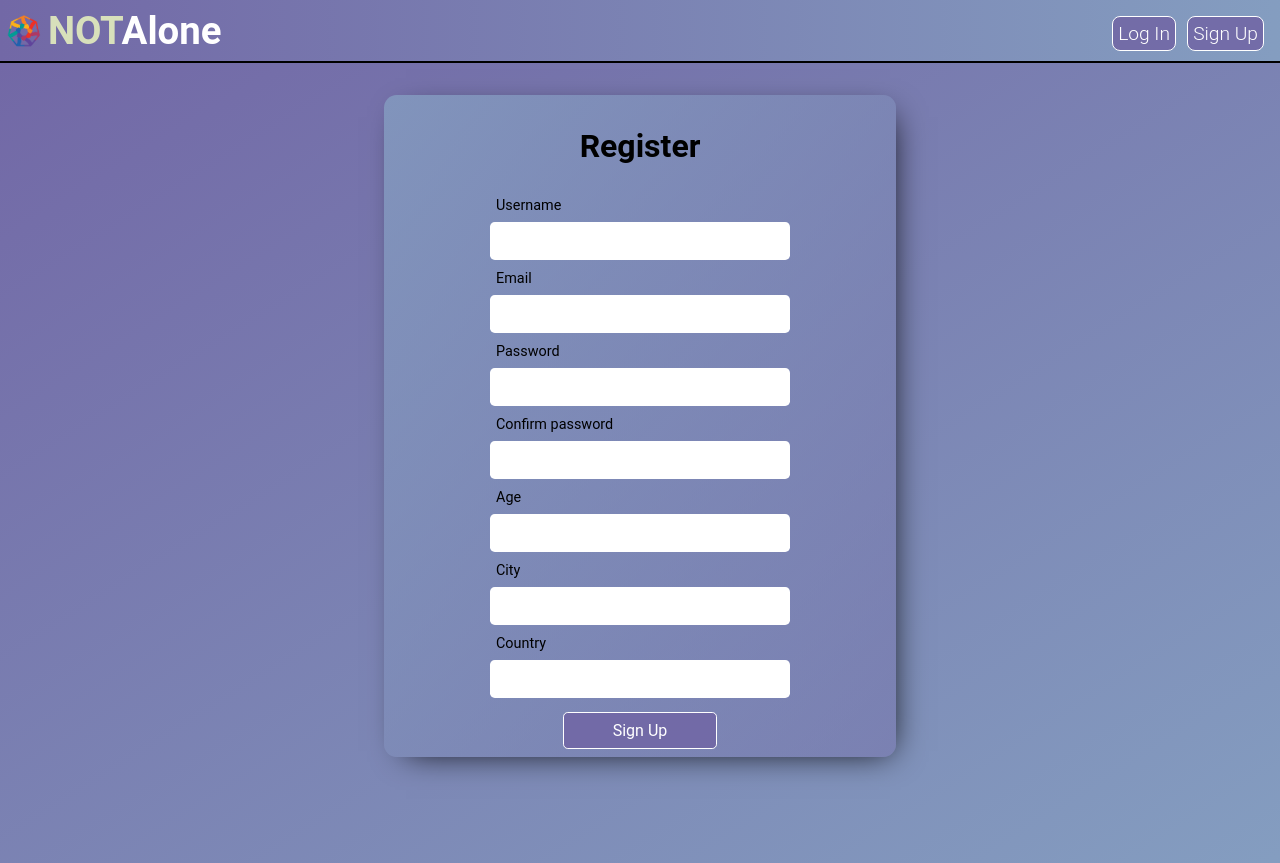
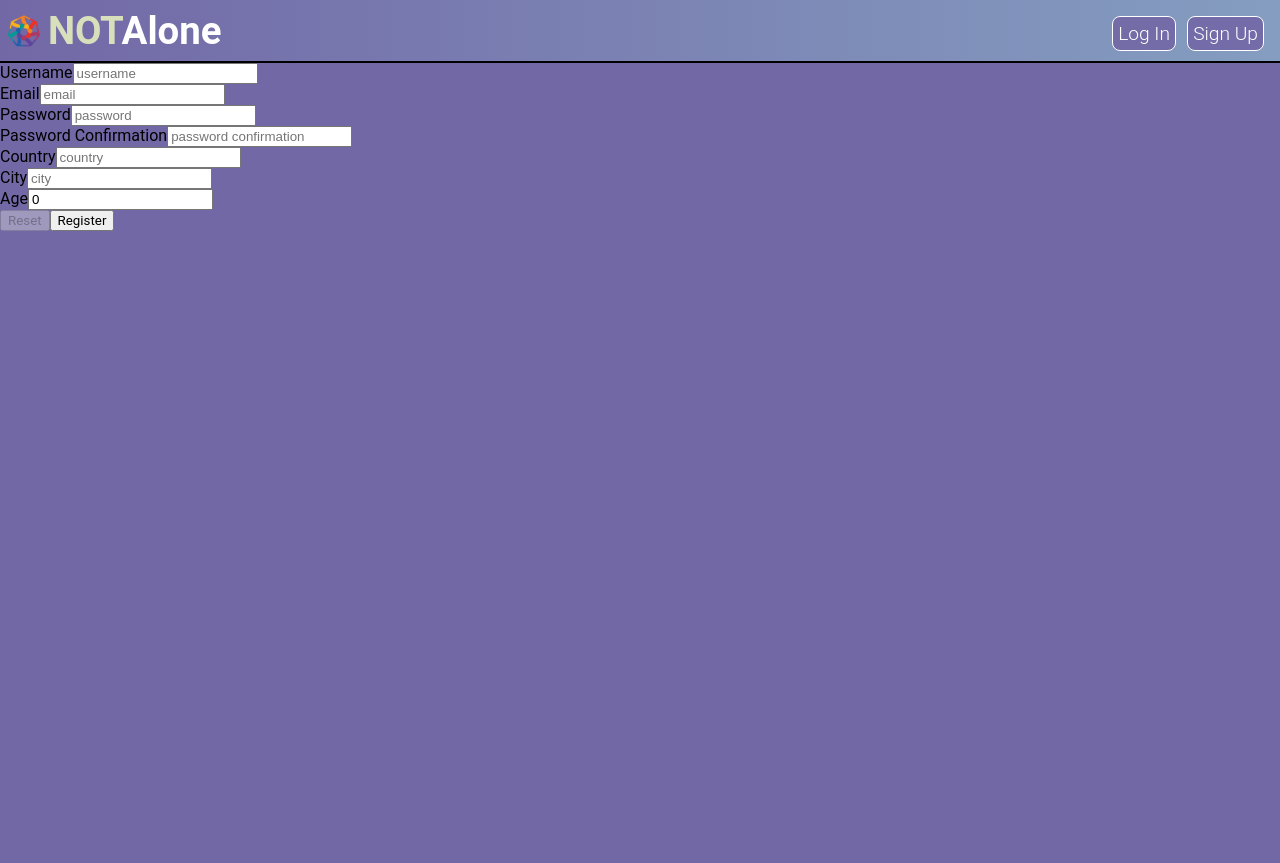
Before and after one commit to slavonicsniper/notalone-fe, a React (Create React App) app: page /register in a window 1280 px wide. After the commit the page ends 800 px from the top, so only its background shows below. Built offline with nearby package versions, Linux system fonts and the light colour scheme.

Commit message:
register page

```diff
--- a/src/components/Register/Register.jsx
+++ b/src/components/Register/Register.jsx
@@ -1,155 +1,187 @@
 import React, {useState} from 'react'
-import './Register.css';
-import { useForm } from 'react-hook-form';
-import { yupResolver } from '@hookform/resolvers/yup';
-import * as Yup from 'yup';
+import {Formik} from 'formik'
+import * as yup from 'yup';
+
 import AuthService from '../../services/AuthService';
+import {Form, Button, Alert, Stack} from 'react-bootstrap'
+
+
+const schema = yup.object().shape({
+  username: yup.string().required(),
+  email: yup.string()
+    .required()
+    .email(),
+  password: yup.string()
+    .required()
+    .min(6),
+  passwordConfirm: yup.string()
+    .required()
+    .oneOf([yup.ref('password')], 'Passwords do not match'),
+  city: yup.string().required(),
+  country: yup.string().required(),
+  age: yup.number()
+    .required()
+    .min(15)
+    .max(120),
+});
 
 function Register() {
 
-  const [loading, setLoading] = useState(false);
-  const [message, setMessage] = useState("");
-  const [color, setColor] = useState("");
-  const [details, setDetails] = useState({username: '', email: '', password: '', age: '', city: '', country: ''})
+  const [registerMessage, setRegisterMessage] = useState('')
 
-  const formSchema = Yup.object().shape({
-    username: Yup.string()
-      .required('Username is required'),
-    email: Yup.string()
-      .required('Email is required')
-      .matches(/^\w+([\.-]?\w+)*@\w+([\.-]?\w+)*(\.\w{2,3})+$/, 'Invalid email'),
-    password: Yup.string()
-      .required('Password is required')
-      .min(6, 'Password length should be at least 6 characters'),
-    passwordConfirm: Yup.string()
-      .required('Confirm password is required')
-      .oneOf([Yup.ref('password')], 'Passwords do not match'),
-    age: Yup.string()
-      .matches(/^[1-9]$|^[1-9][0-9]$|^(100)$/, 'Invalid age'),
-  });
-
-  const validationOpt = { resolver: yupResolver(formSchema) };
-
-  const { register, handleSubmit, formState } = useForm(validationOpt);
-
-  const { errors } = formState;
-
-  const submitHandler = e => {
-    e.preventDefault();
-    setMessage("");
-    setLoading(true);
-    AuthService.register(details).then((response) => {
-      if(response.hasOwnProperty('message')){
-        setMessage(response.message);
-        setColor('green');
-      } else {
-        setMessage(response.error);
-        setColor('red');
-      }
-    });
-    setLoading(false);
-}
+  const handleRegister = async values => {
+    try {
+      const response = await AuthService.register(values)
+      setRegisterMessage(response.message)
+    } catch(err) {
+      console.log(err)
+    }
+  }
 
   return (
-    <div className='main-login'>
-      <div className='main-box'>
-        <form onSubmit={submitHandler}>
-          <h3>Register</h3>
-          <div className="form-row">
-            <div className="form-group">
-              <label htmlFor='username'>Username</label>
-              <input
-                type='username'
-                id='username'
-                {...register('username')}
-                className={`form-control ${errors.username ? 'is-invalid' : ''}`}
-                onChange={e => setDetails({...details, username: e.target.value})}
-                value={details.username}
-              />
-              <div className="invalid-feedback">
-                {errors.username?.message}
-              </div>
-            </div>
-            <div className="form-group">
-              <label htmlFor='email_one'>Email</label>
-              <input
-                type='string'
-                id='email_one'
-                {...register('email')}
-                className={`form-control ${errors.email ? 'is-invalid' : ''}`}
-                onChange={e => setDetails({...details, email: e.target.value})}
-                value={details.email}
-              />
-              <div className="invalid-feedback">
-                {errors.email?.message}
-              </div>
-            </div>
-            <div className="form-group">
-              <label htmlFor='password-one'>Password</label>
-              <input
-                type='password'
-                id='password-one'
-                {...register('password')}
-                className={`form-control ${errors.password ? 'is-invalid' : ''}`}
-                onChange={e => setDetails({...details, password: e.target.value})}
-                value={details.password}
-              />
-              <div className="invalid-feedback">
-                {errors.password?.message}
-              </div>
-            </div>
-            <div className="form-group">
-              <label htmlFor='password-confirm'>Confirm password</label>
-              <input
-                type='password'
-                id='password-confirm'
-                {...register('passwordConfirm')}
-                className={`form-control ${errors.passwordConfirm ? 'is-invalid' : ''}`}
-              />
-              <div className="invalid-feedback">
-                {errors.passwordConfirm?.message}
-              </div>
-            </div>
-            <div className="form-group">
-              <label htmlFor='age'>Age</label>
-              <input
-                id='age'
-                {...register('age')}
-                className={`form-control ${errors.age ? 'is-invalid' : ''}`}
-                onChange={e => setDetails({...details, age: e.target.value})}
-                value={details.age}
-              />
-              <div className="invalid-feedback">
-                {errors.age?.message}
-              </div>
-            </div>
-            <div className="form-group">
-              <label htmlFor='city'>City</label>
-              <input
-                id='city'
-                onChange={e => setDetails({...details, city: e.target.value})}
-                value={details.city}
-              />
-            </div>
-            <div className="form-group">
-              <label htmlFor='country'>Country</label>
-              <input
-                id='country'
-                onChange={e => setDetails({...details, country: e.target.value})}
-                value={details.country}
-              />
-            </div>
-            <button type='submit' className='submit-button'>Sign Up</button>
+    <Formik
+      validationSchema={schema}
+      onSubmit={handleRegister}
+      initialValues={{
+        username: '',
+        email: '',
+        password: '',
+        passwordConfirm: '',
+        country: '',
+        city: '',
+        age: 0,
+      }}
+    >
+      {({
+        handleSubmit,
+        handleChange,
+        handleBlur,
+        handleReset,
+        values,
+        touched,
+        isValid,
+        errors,
+        isSubmitting,
+        dirty
+      }) => (
+        <Stack gap={3}>
+          {registerMessage &&
+            <Alert variant="success">
+              {registerMessage + ' before you '}
+              <Alert.Link href="/login">log in</Alert.Link>
+            </Alert>
+          }
+          <div className="d-flex justify-content-center">
+            <Form  noValidate onSubmit={handleSubmit}>
+                <Form.Group className="mb-3" controlId="formRegisterUsername">
+                  <Form.Label>Username</Form.Label>
+                  <Form.Control
+                    name="username"
+                    placeholder="username"
+                    value={values.username}
+                    onChange={handleChange}
+                    isInvalid={!!errors.username}
+                  />
+                  <Form.Control.Feedback type="invalid">
+                    {errors.username}
+                  </Form.Control.Feedback>
+                </Form.Group>
+                <Form.Group className="mb-3" controlId="formRegisterEmail">
+                  <Form.Label>Email</Form.Label>
+                  <Form.Control
+                    name="email"
+                    placeholder="email"
+                    value={values.email}
+                    onChange={handleChange}
+                    isInvalid={!!errors.email}
+                  />
+                  <Form.Control.Feedback type="invalid">
+                    {errors.email}
+                  </Form.Control.Feedback>
+                </Form.Group>
+                <Form.Group className="mb-3" controlId="formRegisterPassword">
+                  <Form.Label>Password</Form.Label>
+                  <Form.Control
+                  name="password"
+                  type="password"
+                  placeholder="password"
+                  value={values.password}
+                  onChange={handleChange}
+                  isInvalid={!!errors.password}
+                  />
+                  <Form.Control.Feedback type="invalid">
+                    {errors.password}
+                  </Form.Control.Feedback>
+                </Form.Group>
+                <Form.Group className="mb-3" controlId="formRegisterPasswordConfirm">
+                  <Form.Label>Password Confirmation</Form.Label>
+                  <Form.Control
+                    name="passwordConfirm"
+                    type="password"
+                    placeholder="password confirmation"
+                    value={values.passwordConfirm}
+                    onChange={handleChange}
+                    isInvalid={!!errors.passwordConfirm}
+                  />
+                  <Form.Control.Feedback type="invalid">
+                    {errors.passwordConfirm}
+                  </Form.Control.Feedback>
+                </Form.Group>
+                <Form.Group className="mb-3" controlId="formRegisterCountry">
+                  <Form.Label>Country</Form.Label>
+                  <Form.Control
+                    name="country"
+                    placeholder="country"
+                    value={values.country}
+                    onChange={handleChange}
+                    isInvalid={!!errors.country}
+                  />
+                  <Form.Control.Feedback type="invalid">
+                    {errors.country}
+                  </Form.Control.Feedback>
+                </Form.Group>
+                <Form.Group className="mb-3" controlId="formRegisterCity">
+                  <Form.Label>City</Form.Label>
+                  <Form.Control
+                    name="city"
+                    placeholder="city"
+                    value={values.city}
+                    onChange={handleChange}
+                    isInvalid={!!errors.city}
+                  />
+                  <Form.Control.Feedback type="invalid">
+                    {errors.city}
+                  </Form.Control.Feedback>
+                </Form.Group>
+                <Form.Group className="mb-3" controlId="formRegisterAge">
+                  <Form.Label>Age</Form.Label>
+                  <Form.Control
+                    name="age"
+                    type="number"
+                    placeholder="age"
+                    value={values.age}
+                    onChange={handleChange}
+                    isInvalid={!!errors.age}
+                  />
+                  <Form.Control.Feedback type="invalid">
+                    {errors.age}
+                  </Form.Control.Feedback>
+                </Form.Group>
+                <Stack direction="horizontal" gap={2} className="justify-content-center">
+                  <Button onClick={handleReset} disabled={!dirty || isSubmitting}>
+                    Reset
+                  </Button>
+                  <Button type="submit" disabled={isSubmitting}>
+                      Register
+                  </Button>
+                </Stack>
+            </Form>
           </div>
-          {message.length > 0 &&
-            <div className={'alert ' + color}>
-              {message}
-            </div>
-          }
-        </form>
-      </div>
-    </div>
+        </Stack>
+      )}
+    </Formik>
   )
+
 }
 
 export default Register;
```
